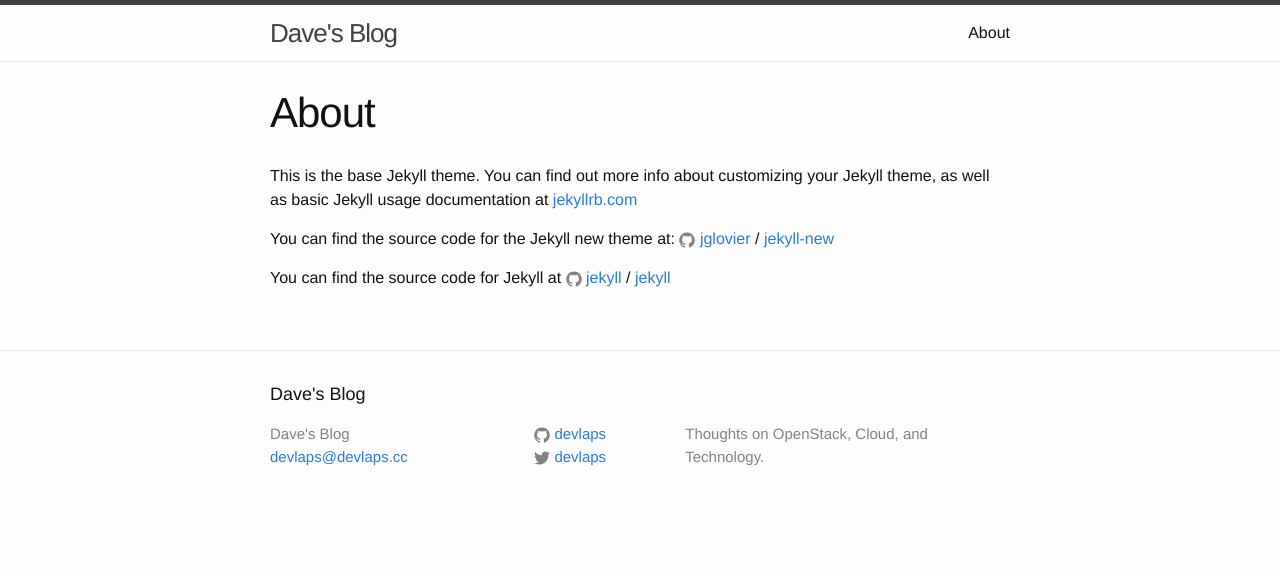
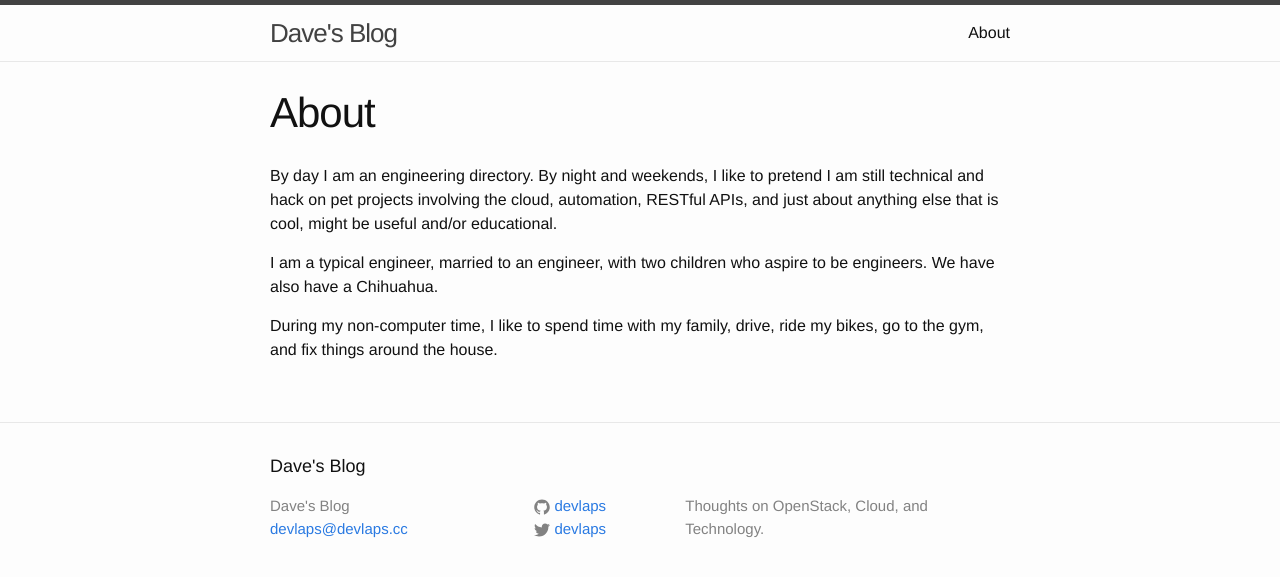
Before and after one commit to devlaps/blog, a Jekyll site: the page built from about.md, in a window 1280 px wide. Shown: the top 577 px of the page. Built offline with Jekyll 4.4.1, drawn with Linux system fonts in a browser that asks for light colours.

Commit message:
Update about

```diff
--- a/about.md
+++ b/about.md
@@ -4,12 +4,10 @@ title: About
 permalink: /about/
 ---
 
-This is the base Jekyll theme. You can find out more info about customizing your Jekyll theme, as well as basic Jekyll usage documentation at [jekyllrb.com](http://jekyllrb.com/)
+By day I am an engineering directory. By night and weekends, I like to pretend
+I am still technical and hack on pet projects involving the cloud, automation,
+RESTful APIs, and just about anything else that is cool, might be useful and/or educational.
 
-You can find the source code for the Jekyll new theme at:
-{% include icon-github.html username="jglovier" %} /
-[jekyll-new](https://github.com/jglovier/jekyll-new)
+I am a typical engineer, married to an engineer, with two children who aspire to be engineers. We have also have a Chihuahua.
 
-You can find the source code for Jekyll at
-{% include icon-github.html username="jekyll" %} /
-[jekyll](https://github.com/jekyll/jekyll)
+During my non-computer time, I like to spend time with my family, drive, ride my bikes, go to the gym, and fix things around the house.
```
